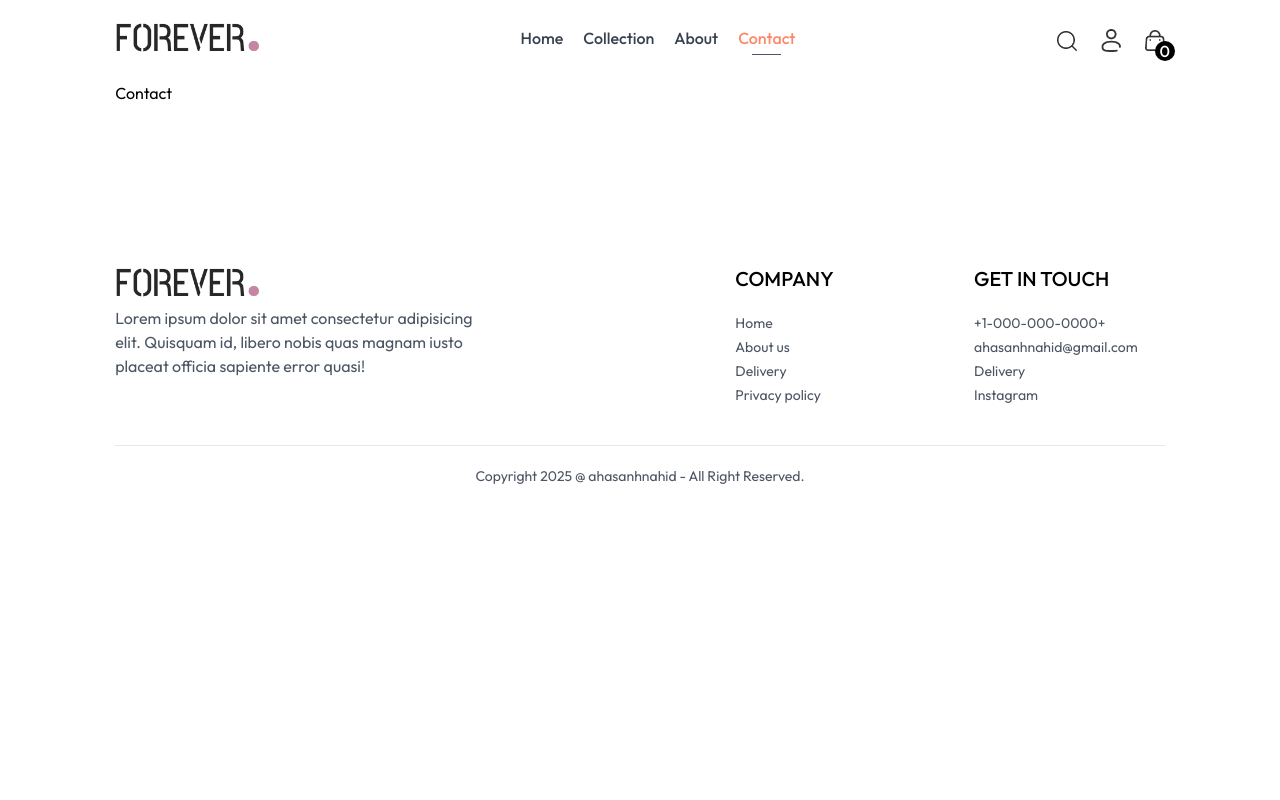
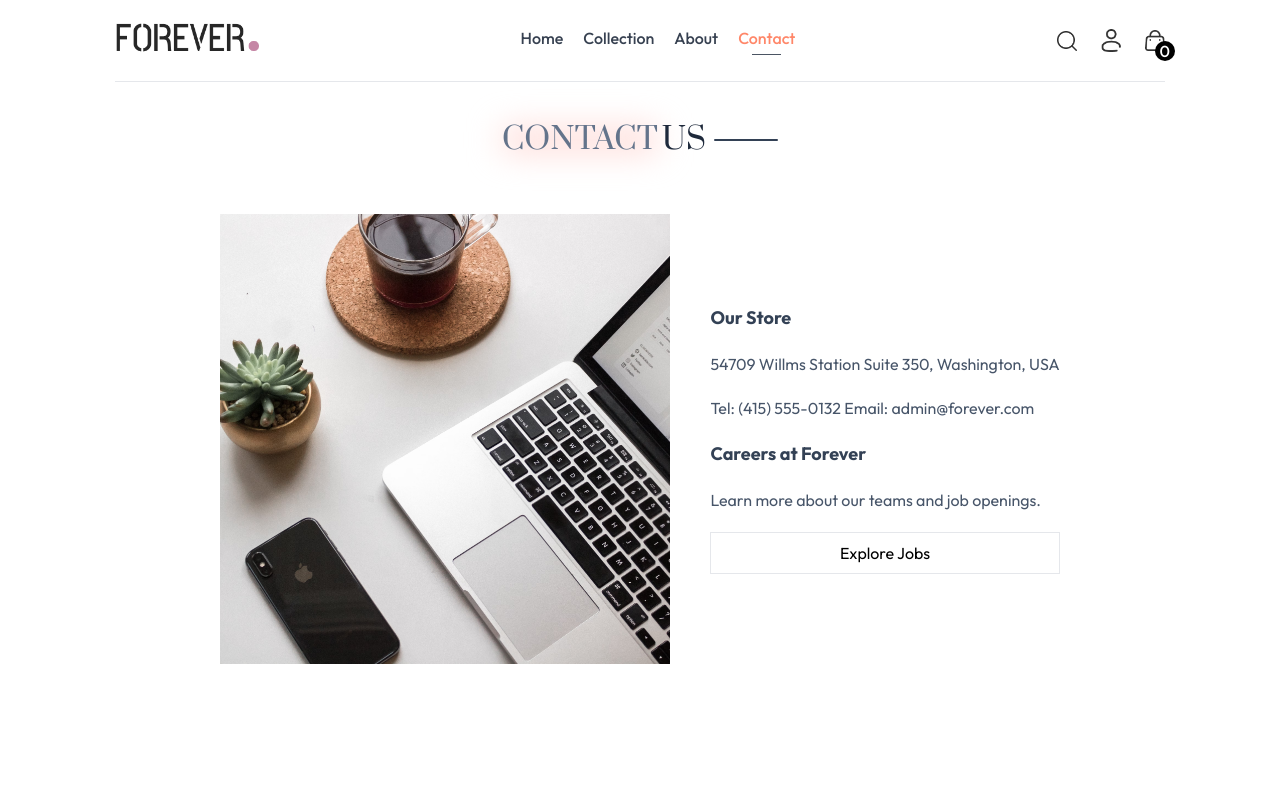
Before and after one commit to ahasan06/mern-ecommerce, a React (Vite) app in the folder frontend/: page /contact in a window 1280 px wide. Shown: the top 800 px of the page. Built offline with nearby package versions, Linux system fonts and the light colour scheme.

Commit message:
correection signup Login ui pages

```diff
--- a/frontend/src/App.jsx
+++ b/frontend/src/App.jsx
@@ -13,6 +13,7 @@ import Navbar from './components/Navbar'
 import Footer from './components/Footer'
 import SearchBar from './components/SearchBar'
 import { ToastContainer, toast } from 'react-toastify';
+import Signup from './pages/Signup'
 function App() {
   return (
     <div className='px-4 sm:px-[5vw] md:px-[7vw] lg:px-[9vw]'>
@@ -27,6 +28,7 @@ function App() {
         <Route path='/product/:productId' element={<Product />} />
         <Route path='/cart' element={<Cart />} />
         <Route path='/login' element={<Login />} />
+        <Route path='/signup' element={<Signup />} />
         <Route path='/place-order' element={<PlaceOrder />} />
         <Route path='/orders' element={<Orders />} />
       </Routes>
--- a/frontend/src/pages/Contact.jsx
+++ b/frontend/src/pages/Contact.jsx
@@ -1,8 +1,33 @@
 import React from 'react'
+import Title from '../components/Title'
+import { assets } from '../assets/assets'
 
 function Contact() {
   return (
-    <div>Contact</div>
+    <div className='border-t py-10'>
+
+      <div className='flex justify-center'>
+        <Title text1={'Contact'} text2={'us'} />
+      </div>
+
+      <div className='py-14 flex flex-col md:flex-row justify-center gap-10'>
+        <img src={assets.contact_img} alt="contact" className=' md:w-[450px] w-full h-full' />
+        <div className=' flex flex-col gap-5 justify-center'>
+          <h4 className='text-slate-700  font-bold text-lg'>Our Store</h4>
+          <p className='text-slate-600'>54709 Willms Station
+          Suite 350, Washington, USA</p>
+
+          <p className='text-slate-600'>Tel: (415) 555-0132
+          Email: admin@forever.com</p>
+          <h4 className='text-slate-700  font-bold text-lg'>Careers at Forever</h4>
+
+          <p className='text-slate-600'>Learn more about our teams and job openings.</p>
+          <button className='border capitalize hover:bg-black hover:text-white py-2'>Explore jobs</button>
+        </div>
+      </div>
+
+
+    </div>
   )
 }
 
--- a/frontend/src/pages/Login.jsx
+++ b/frontend/src/pages/Login.jsx
@@ -2,29 +2,20 @@ import React, { useState } from 'react'
 import { Link } from 'react-router-dom'
 
 function Login() {
-  const [currentState , setCurrentState ] = useState('signup')
 
   return (
     <from className=" flex flex-col items-center gap-4 w-[90%] mx-auto  min-h-[60vh] justify-center sm:max-w-96 ">
       <div className='inline-flex gap-2 items-center text-gray-600'>
-        <p className='prata-regular text-3xl capitalize'>{currentState}</p>
-        <hr  className='border-none h-[1.5px] w-8 bg-gray-600'/>
+        <p className='prata-regular text-3xl capitalize'>Login</p>
+        <hr className='border-none h-[1.5px] w-8 bg-gray-600' />
       </div>
-      {currentState === 'login'? '':   <input type="text" placeholder='username' className='border text-xs border-slate-400 px-2 py-3 rounded w-full' />}
       <input type="email" placeholder='email' className='border text-xs border-slate-400 px-2 py-3  rounded w-full' />
       <input type="password" placeholder='password' className='border text-xs border-slate-400 px-2 py-3 rounded w-full ' />
       <div className='flex items-center justify-between  w-full'>
         <button className='text-xs border-b'>Forgot your password ?</button>
-         {
-          currentState === 'login' ? (
-             <button onClick={()=>setCurrentState('signup')} className=' capitalize'>signup</button>
-          ):
-          (
-            <button onClick={()=>setCurrentState('login')} className='capitalize'>login</button>
-          )
-         }
+        <Link to={'/signup'}> <button className=' capitalize'>Signup</button></Link>
       </div>
-      <button className='bg-black text-white hover:bg-slate-900 px-6 py-1 rounded'>{currentState}</button>
+      <button className='bg-black text-white hover:bg-slate-900 px-6 py-1 rounded'>Login</button>
     </from>
   )
 }
--- a/frontend/src/pages/Product.jsx
+++ b/frontend/src/pages/Product.jsx
@@ -130,7 +130,7 @@ function Product() {
           <h4 className='px-4 py-2 border font-medium '>Description</h4>
           <h4 className='px-4 py-2 border'>Reviews (122)</h4>
         </div>
-        <div className='border p-6'>
+        <div className='border p-10'>
           <p className='text-slate-600 text-sm '>An e-commerce website is an online platform that facilitates the buying and selling of products or services over the internet. It serves as a virtual marketplace where businesses and individuals can showcase their products, interact with customers, and conduct transactions without the need for a physical presence. E-commerce websites have gained immense popularity due to their convenience, accessibility, and the global reach they offer.
             E-commerce websites typically display products or services along with detailed descriptions, images, prices, and any available variations (e.g., sizes, colors). Each product usually has its own dedicated page with relevant information.</p>
         </div>
--- a/frontend/src/pages/Signup.jsx
+++ b/frontend/src/pages/Signup.jsx
@@ -0,0 +1,26 @@
+import React, { useState } from 'react'
+import { Link } from 'react-router-dom'
+
+function Signup() {
+
+    return (
+        <from className=" flex flex-col items-center gap-4 w-[90%] mx-auto  min-h-[60vh] justify-center sm:max-w-96 ">
+            <div className='inline-flex gap-2 items-center text-gray-600'>
+                <p className='prata-regular text-3xl capitalize'>Signup</p>
+                <hr className='border-none h-[1.5px] w-8 bg-gray-600' />
+            </div>
+            <input type="text" placeholder='username' className='border text-xs border-slate-400 px-2 py-3 rounded w-full' />
+            <input type="email" placeholder='email' className='border text-xs border-slate-400 px-2 py-3  rounded w-full' />
+            <input type="password" placeholder='password' className='border text-xs border-slate-400 px-2 py-3 rounded w-full ' />
+            <div className='flex items-center justify-between  w-full'>
+                <button className='text-xs border-b'>Forgot your password ?</button>
+
+             <Link to={'/login'}> <button className=' capitalize'>Login</button></Link>
+
+            </div>
+            <button className='bg-black text-white hover:bg-slate-900 px-6 py-1 rounded'>Signup now</button>
+        </from>
+    )
+}
+
+export default Signup
```
